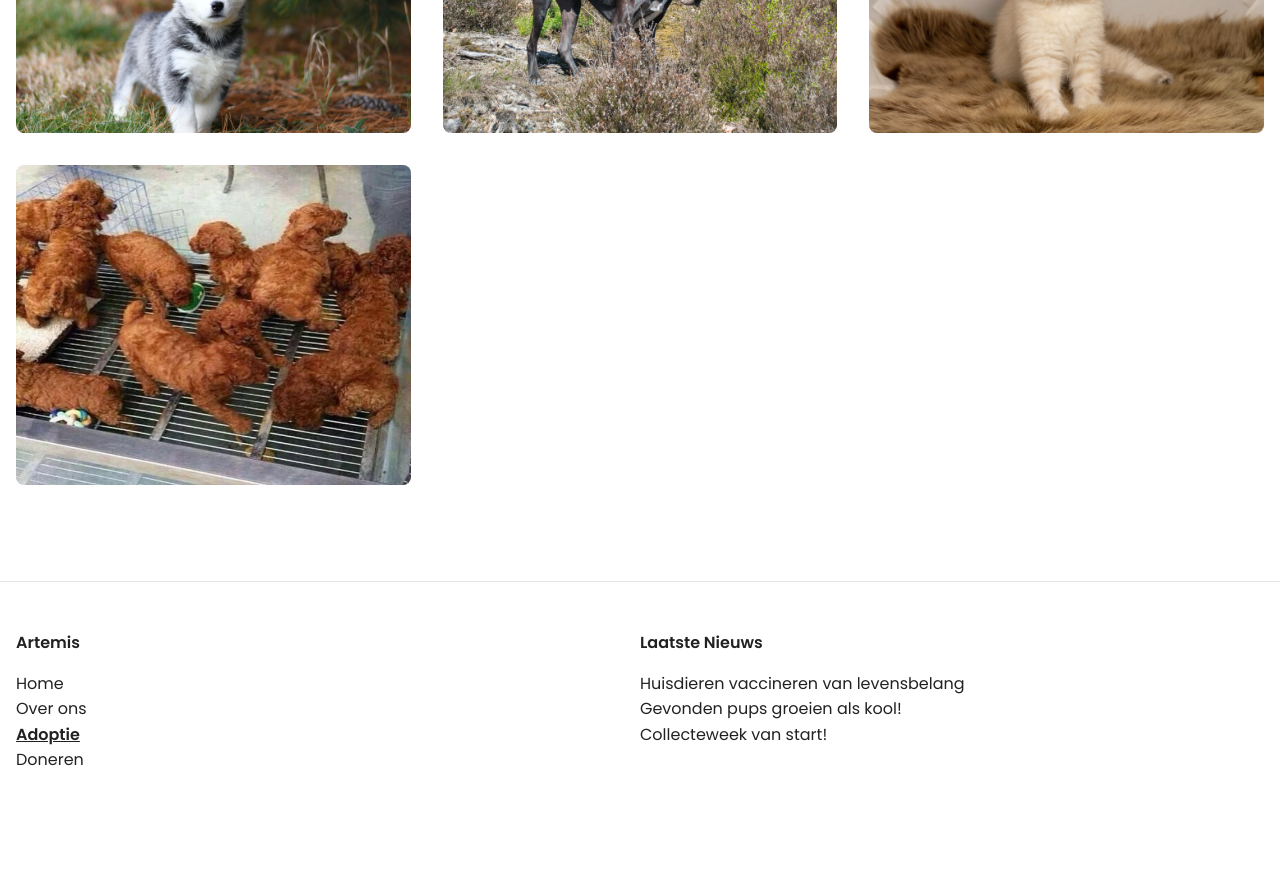
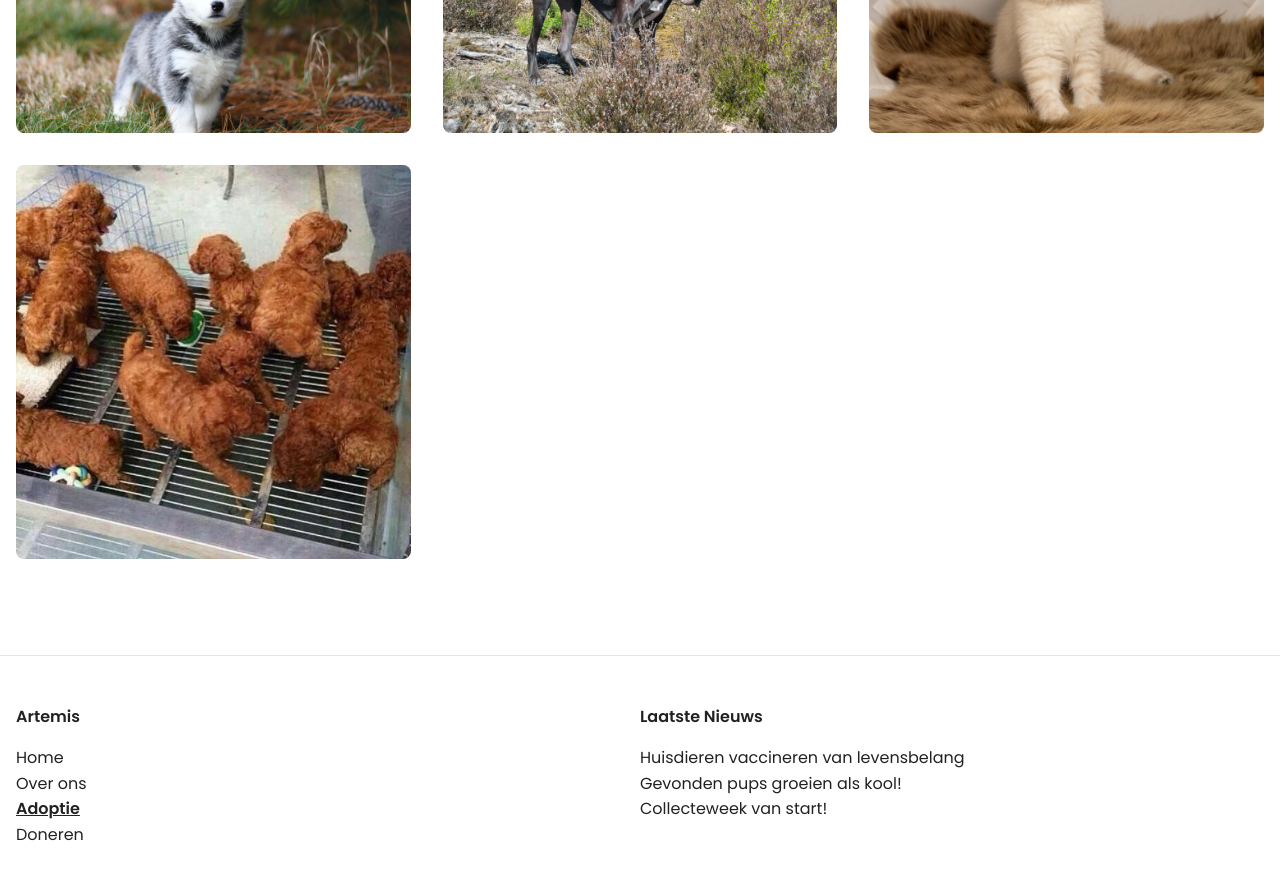
Before and after one commit to Markiesch/Artemis, a Vue app: page /overzicht in a window 1280 px wide. Shown: the part 1160-2039 px from the top of the page. Before the commit the page ends 1981 px from the top, so only its background shows below. Built offline with nearby package versions, Linux system fonts and the light colour scheme.

Commit message:
Added pet description

```diff
--- a/src/components/PetCard.vue
+++ b/src/components/PetCard.vue
@@ -2,7 +2,8 @@
   <article>
     <img :src="`/assets/pets/${pet.image}`" :alt="pet.name" />
     <div class="overlay">
-      <h2>{{ pet.name }}</h2>
+      <h2 class="section--title">{{ pet.name }}</h2>
+      <p>{{ pet.description }}</p>
     </div>
   </article>
 </template>
@@ -21,7 +22,8 @@ article {
 
   img {
     width: 100%;
-    max-height: 20rem;
+    height: 100%;
+    object-fit: cover;
     display: block;
   }
 
@@ -38,11 +40,13 @@ article {
     justify-content: flex-end;
     padding: 2rem;
 
-    transform: translateY(100%);
-    transition: transform 300ms ease;
+    opacity: 0;
+    transform: translateY(25%);
+    transition: transform 300ms ease, opacity 300ms ease;
   }
 
   &:hover .overlay {
+    opacity: 1;
     transform: translateY(0);
   }
 }
```
